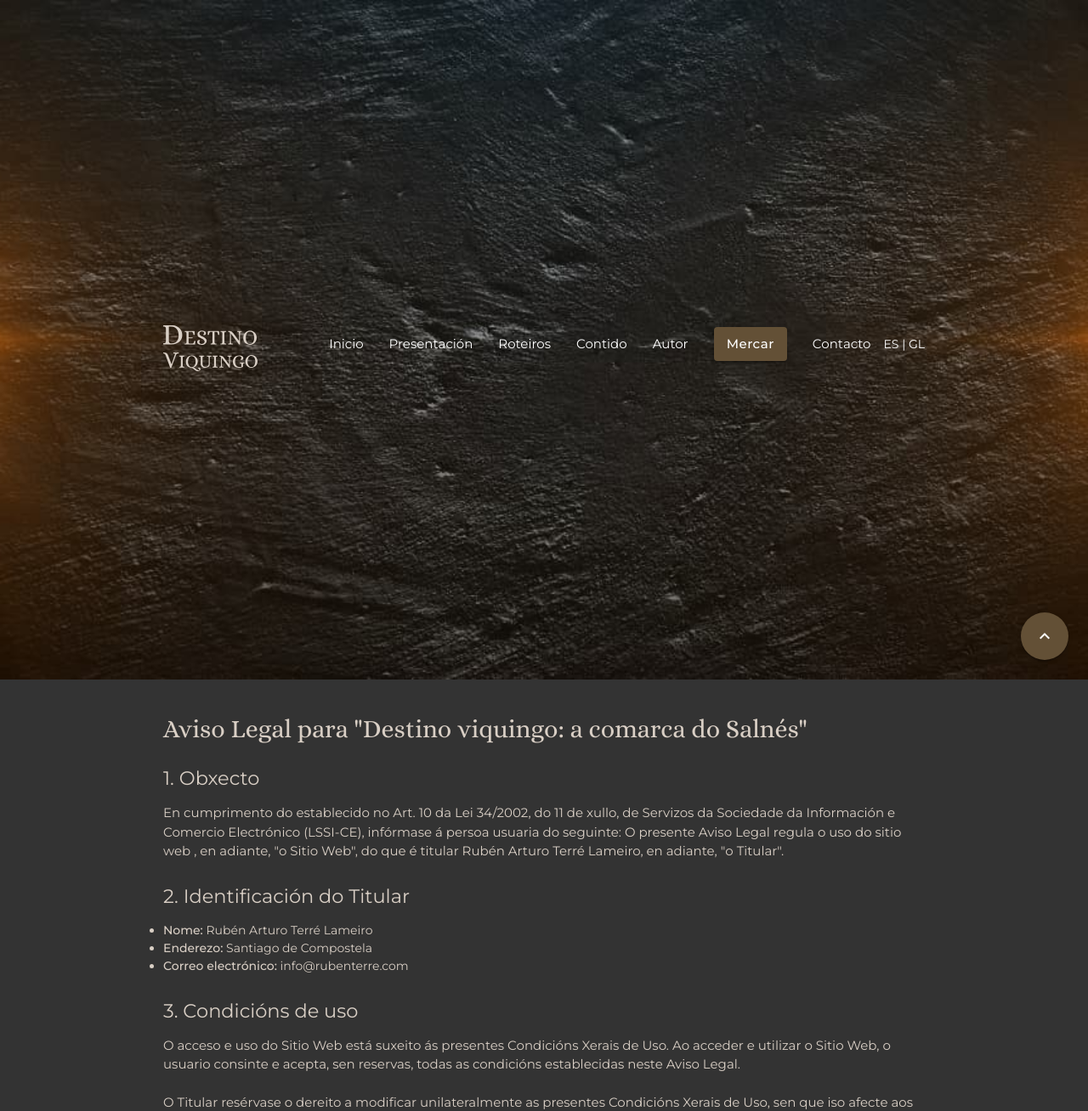
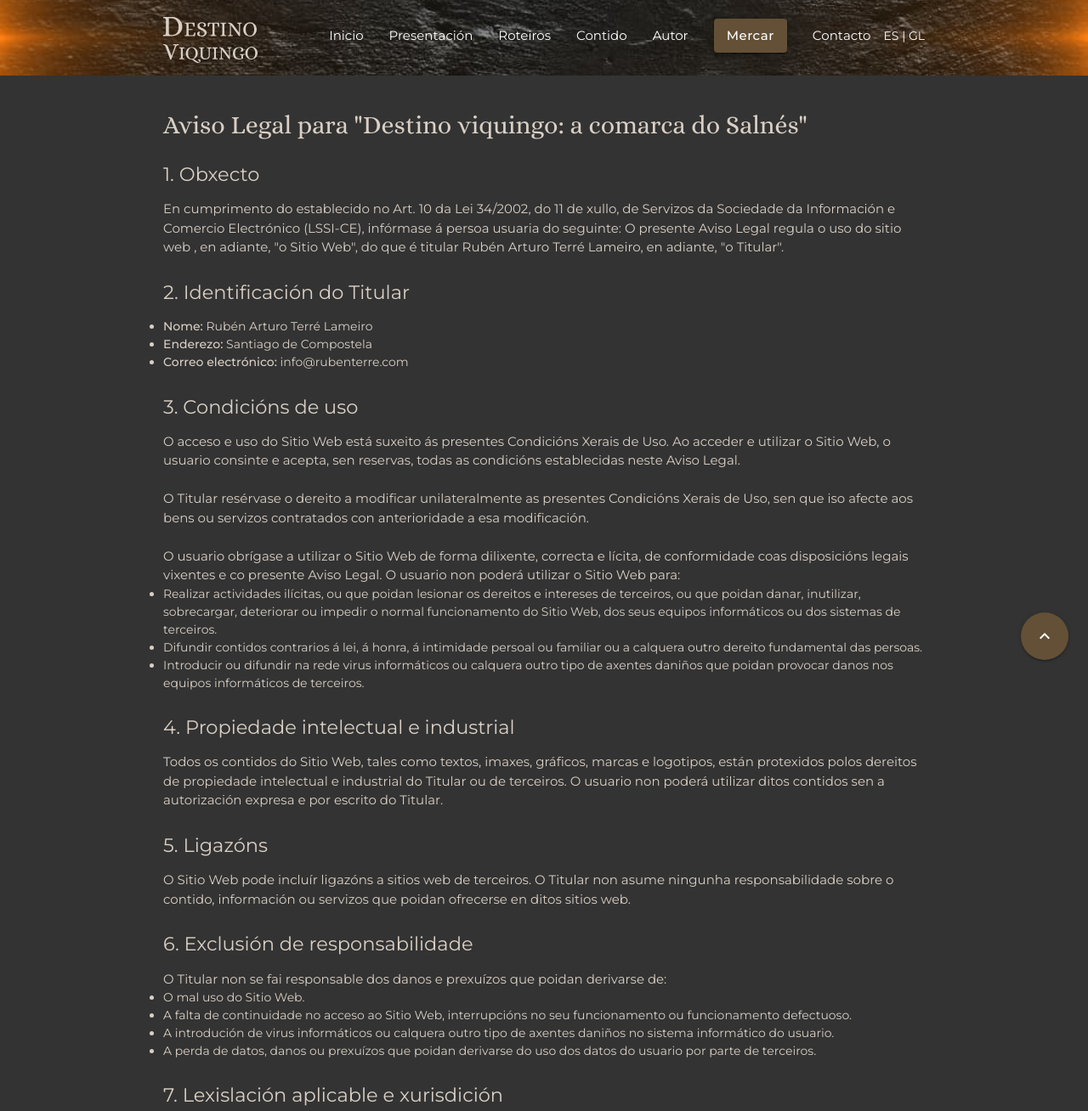
Before and after one commit to rubenterre/DestinoViquingoWeb, a plain HTML site: page avisolegal.html in a window 1280 px wide. Shown: the top 1308 px of the page at 85% size. Drawn offline with Linux system fonts and the light colour scheme.

Commit message:
Minify JS and update avisolegal.html

```diff
--- a/avisolegal.html
+++ b/avisolegal.html
@@ -49,7 +49,7 @@
     <link rel="stylesheet" href="css/style.css" />
   </head>
   <body>
-    <header id="inicio" class="header">
+    <header id="inicio" class="header header--avisolegal">
       <div class="container">
         <div class="header__menu">
           <nav class="header__nav transparent z-depth-0">
@@ -202,7 +202,7 @@
             <p class="avisolegal__p">
                 O Sitio Web pode incluír ligazóns a sitios web de terceiros. O Titular non asume ningunha responsabilidade sobre o contido, información ou servizos que poidan ofrecerse en ditos sitios web.
             </p>
-            <h3 class="avisolegal__h3">6. Exclusión de responsabilidade/h3>
+            <h3 class="avisolegal__h3">6. Exclusión de responsabilidade</h3>
             <p class="avisolegal__p">
                 O Titular non se fai responsable dos danos e prexuízos que poidan derivarse de:
             </p>
@@ -315,6 +315,6 @@
 
     <script src="js/materialize.min.js"></script>
     <script src="js/materialize.min.js.map"></script>
-    <script src="js/script.js"></script>
+     <script src="js/script.min.js"></script>
   </body>
 </html>
--- a/css/style.css
+++ b/css/style.css
@@ -81,6 +81,12 @@ button {
 
 .user-view img{
   padding-bottom: 20px;
+}
+
+.header--avisolegal{
+  height: auto;
+  display: block;
+  padding-bottom: 15px;
 }
 
 /*// Estilos xerais //*/
--- /dev/null
+++ b/js/script.min.js
@@ -0,0 +1,4 @@
+document.addEventListener('DOMContentLoaded',function(){var elems=document.querySelectorAll('.sidenav');var instances=M.Sidenav.init(elems)});document.addEventListener("DOMContentLoaded",function(){const cookieModal=document.querySelector('#cookies');const acceptCookiesBtn=document.getElementById('acceptCookiesBtn');const discardCookiesBtn=document.getElementById('discardCookiesBtn')
+if(!localStorage.getItem("acceptCookiesBtn")){cookieModal.style.display="block"}else{cookieModal.style.display="none"}
+discardCookiesBtn.onclick=function(){cookieModal.style.display="none"}
+acceptCookiesBtn.onclick=function(){localStorage.setItem("acceptCookiesBtn","true");localStorage.setItem("discardCookiesBtn","true");cookieModal.style.display="none"}})
```
Also changed, not shown: avisolegalES.html (+2 -2 lines), index.html (+1 -1 lines), indexES.html (+1 -1 lines), politicadeprivacidad.html (+2 -2 lines), politicaprivacidadES.html (+2 -2 lines), css/style.min.css.
